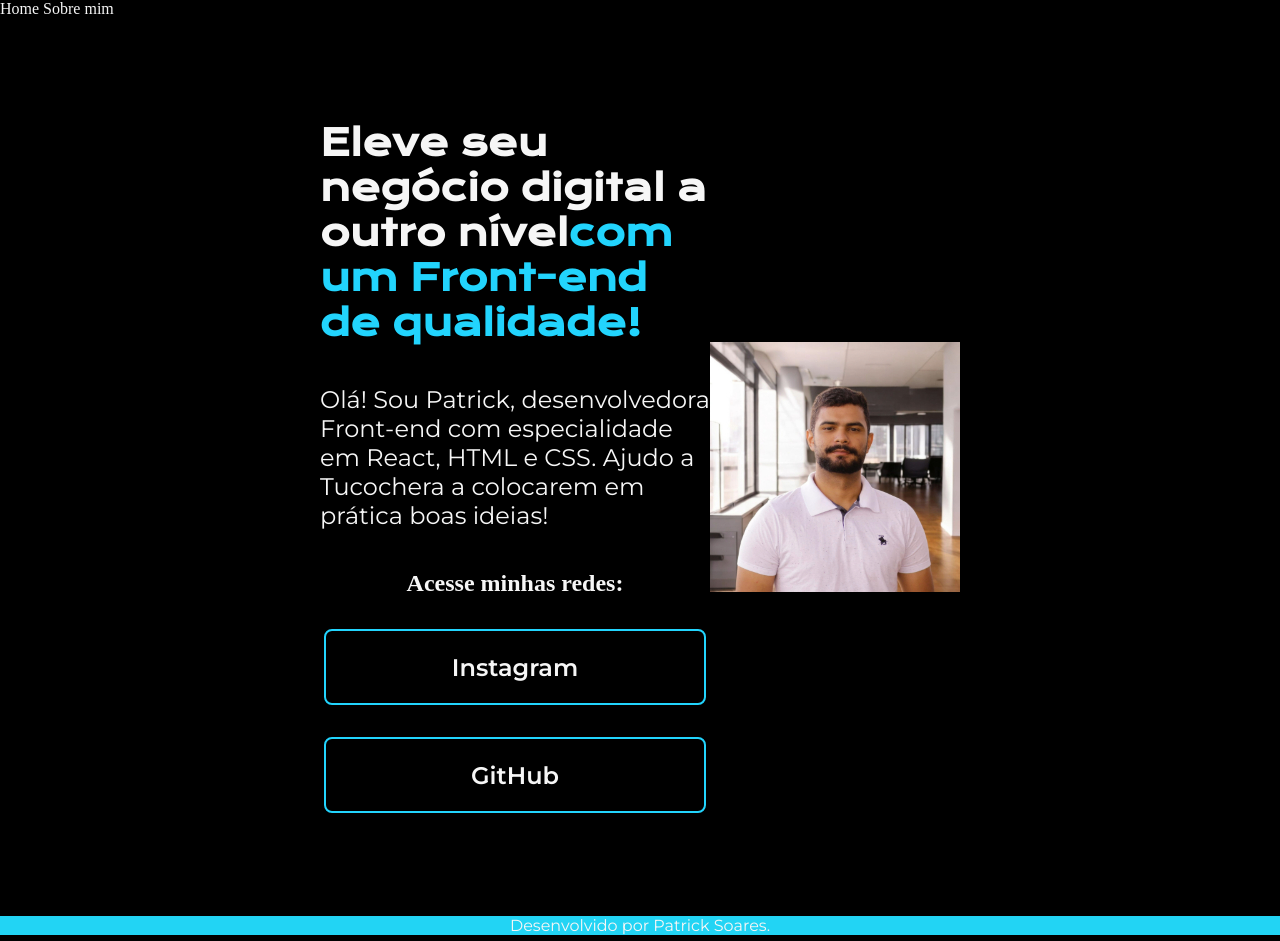
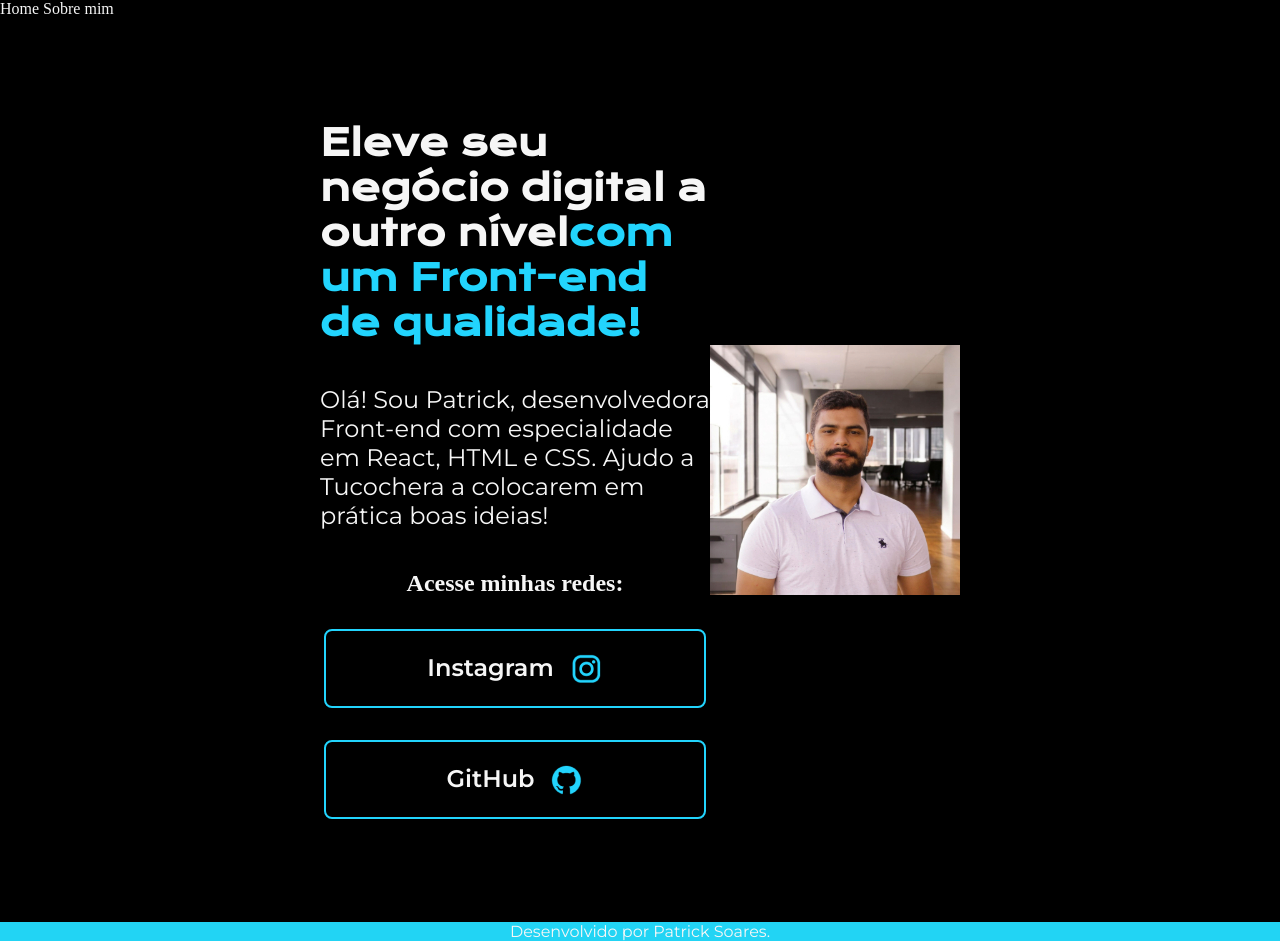
Before and after one commit to Patrickksoaress/Sobre-mim, a plain HTML site: page index.html in a window 1280 px wide. Drawn offline with nearby package versions, Linux system fonts and the light colour scheme.

Commit message:
ajuste na main em links link adicionando img

```diff
--- a/index.html
+++ b/index.html
@@ -28,11 +28,15 @@
             colocarem em prática boas ideias! </p>
             <div class="apresentacao__links">
                 <h2>Acesse minhas redes:</h2>
-                <a class="apresentacao__links__link" href="https://www.instagram.com/patrickksoares/">Instagram</a>
-                <a class="apresentacao__links__link" href="https://github.com/Patrickksoaress">GitHub</a>
+                <a class="apresentacao__links__link" href="https://www.instagram.com/patrickksoares/">Instagram
+                    <img src="assets/instagram.png"> </a>
+
+                <a class="apresentacao__links__link" href="https://github.com/Patrickksoaress">GitHub
+                    <img src="assets/github.png">
+                </a>
             </div>
         </section>
-        <img src="imagem.jpg" alt="Foto da patrick programando">
+        <img src="./assets/imagem.jpg" alt="Foto da patrick programando">
     </main>
     <footer class="rodape">
         <p>Desenvolvido por Patrick Soares.</p>
```
Also changed, not shown: assets/github.png (added), assets/imagem.jpg (renamed from imagem.jpg), assets/instagram.png (added).
